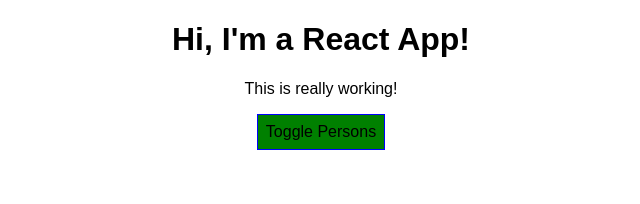
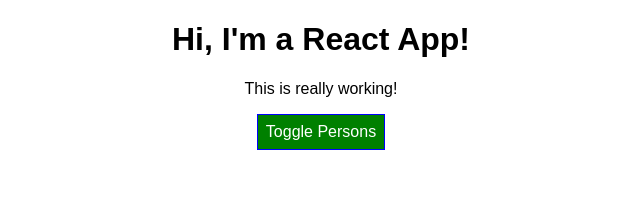
Before and after one commit to petercolella/udemy-react-complete-guide, a React (Create React App) app: page / in a window 1280 px wide. Shown: the top 204 px of the page, without its empty margins (319-959 px from the left). Built offline with nearby package versions, Linux system fonts and the light colour scheme.

Commit message:
Lecture 64

```diff
--- a/package.json
+++ b/package.json
@@ -4,6 +4,7 @@
   "private": true,
   "dependencies": {
     "eslint": "^4.19.1",
+    "radium": "^0.24.0",
     "react": "^16.4.0",
     "react-dom": "^16.4.0",
     "react-scripts": "1.1.4"
--- a/src/App.js
+++ b/src/App.js
@@ -1,5 +1,6 @@
 import React, { Component } from 'react'; // eslint-disable-line no-unused-vars
 import './App.css';
+import Radium from 'radium';
 import Person from './Person/Person';
 
 class App extends Component {
@@ -44,10 +45,15 @@
   render() {
     const style = {
       backgroundColor: 'green',
+      color: 'white',
       font: 'inherit',
       border: '1px solid blue',
       padding: '8px',
-      cursor: 'pointer'
+      cursor: 'pointer',
+      ':hover': {
+        backgroundColor: 'lightgreen',
+        color: 'black'
+      }
     };
 
     let persons = null;
@@ -66,6 +72,10 @@
         </div>
       );
       style.backgroundColor = 'red';
+      style[':hover'] = {
+        backgroundColor: 'salmon',
+        color: 'black'
+      }
     }
 
     const classes = [];
@@ -90,4 +100,4 @@
   }
 }
 
-export default App;
+export default Radium(App);
--- a/src/Person/Person.js
+++ b/src/Person/Person.js
@@ -1,5 +1,6 @@
 import React from 'react';
 import './Person.css';
+import Radium from 'radium';
 
 const person = (props) => {
     return (
@@ -11,4 +12,4 @@
     )
 };
 
-export default person;
+export default Radium(person);
```
Also changed, not shown: 1 other file (tests, documents, lock files or other folders).
